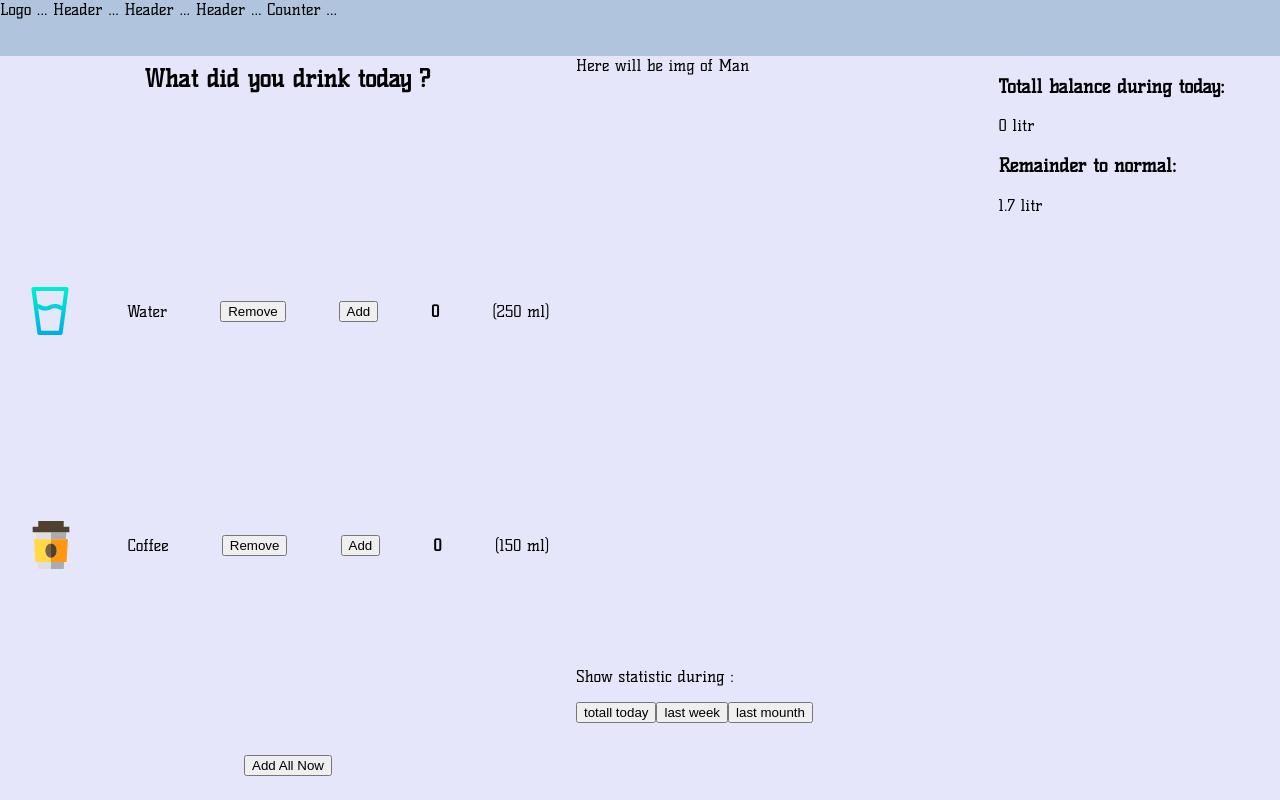
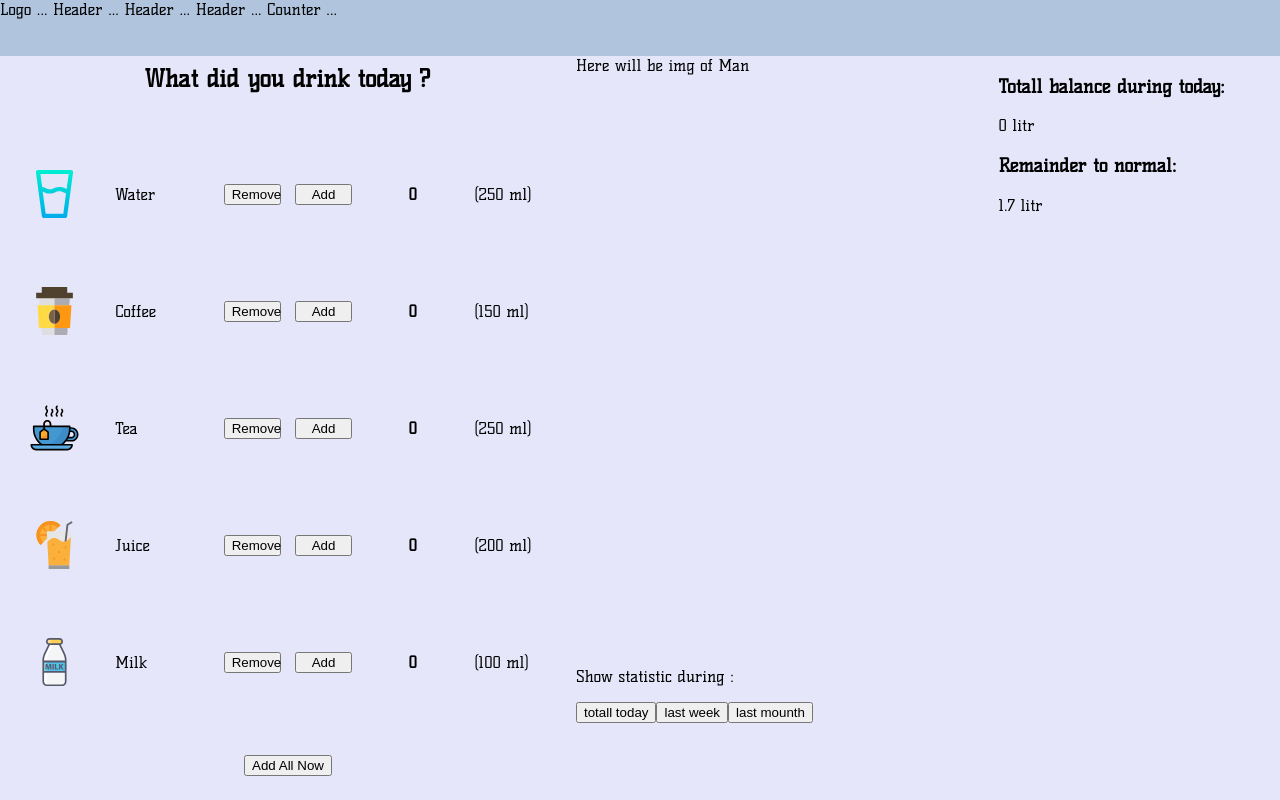
Before and after one commit to DmZheleznyak/counter, a React app: page / in a window 1280 px wide. Built offline with nearby package versions, Linux system fonts and the light colour scheme.

Commit message:
add_all_kinds

```diff
--- a/src/components/CountControls/CountControl/CountControl.css
+++ b/src/components/CountControls/CountControl/CountControl.css
@@ -5,6 +5,18 @@
 	width: 100%;
 }
 
+.CountControl > * {
+	width: 16.5%;
+}
+
+.CountControl button {
+	width: 10%;
+}
+
+.CountControl strong {
+	padding: 45%;
+}
+
 .CountControl img {
 	height: 48px;
 }
--- a/src/components/CountControls/CountControls.jsx
+++ b/src/components/CountControls/CountControls.jsx
@@ -15,7 +15,7 @@ const countControls = (props) => {
 					quantity = { props.kinds[kind].quantity }
 					text = { props.kinds[kind].text }
 					added = { () => props.added(props.kinds[kind].name)  }
-					removed = { () => props.removed(props.kinds[kind].name) } />
+					removed = { () => props.removed(props.kinds[kind].name)	} />
 			)
 		})
 
--- a/src/components/CountStatistic/TodayStatistic/TodayStatistic.jsx
+++ b/src/components/CountStatistic/TodayStatistic/TodayStatistic.jsx
@@ -2,8 +2,6 @@ import React from 'react'
 
 import classes from './TodayStatistic.css'
 import TextStatistic from './TextStatistic/TextStatistic'
-
-// import man from '../../../assets/logos/yoga.svg'
 
 const todayStatistic = (props) => (
 	<div className = { classes.TodayStatistic } >
--- a/src/containers/CounterBuilder/CounterBuilder.jsx
+++ b/src/containers/CounterBuilder/CounterBuilder.jsx
@@ -9,11 +9,10 @@ import WeekStatistic from '../../components/CountStatistic/AllTimeStatistic/Week
 
 import glassOfWater from '../../assets/logos/glassOfWater.svg'
 import cupOfCoffee from '../../assets/logos/coffee.svg'
+import cupOfTea from '../../assets/logos/tea.svg'
+import glassOfJuice from '../../assets/logos/orangeJuice.svg'
+import glassOfMilk from '../../assets/logos/milk.svg'
 
-
-// 	tea: 0.25,
-// 	juice: 0.2,
-// 	milk: 0.1
 
 class CounterBuilder extends Component {
 	state = {
@@ -32,6 +31,30 @@ class CounterBuilder extends Component {
 				volume: 0.15,
 				text: '(150 ml)',
 				icon: cupOfCoffee,
+				date: new Date().getTime()
+			},
+			{
+				name: 'tea',
+				quantity: 0,
+				volume: 0.25,
+				text: '(250 ml)',
+				icon: cupOfTea,
+				date: new Date().getTime()
+			},
+			{
+				name: 'juice',
+				quantity: 0,
+				volume: 0.2,
+				text: '(200 ml)',
+				icon: glassOfJuice,
+				date: new Date().getTime()
+			},
+			{
+				name: 'milk',
+				quantity: 0,
+				volume: 0.1,
+				text: '(100 ml)',
+				icon: glassOfMilk,
 				date: new Date().getTime()
 			}
 		],
@@ -108,7 +131,7 @@ class CounterBuilder extends Component {
 		const date = new Date().getTime()
 		const arrayOfLocalFromState = []
 
-		for (let i = 0; i <= 7 ; i++) {
+		for (let i = 1; i <= 7 ; i++) {
 			let days = new Date(date - (86400000 * i)).getDate()
 
 			Object
```
